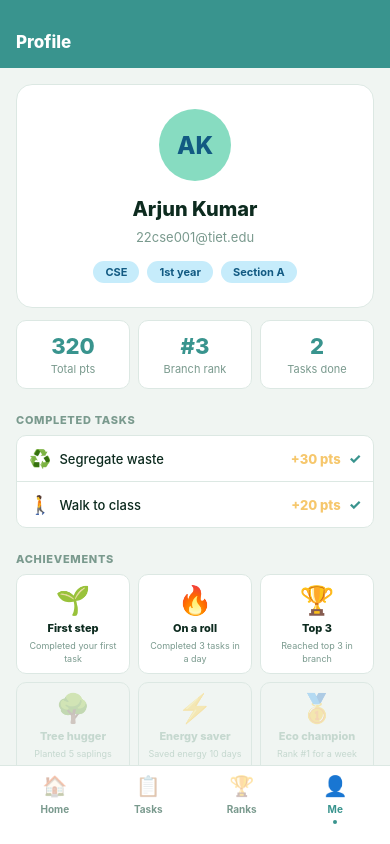
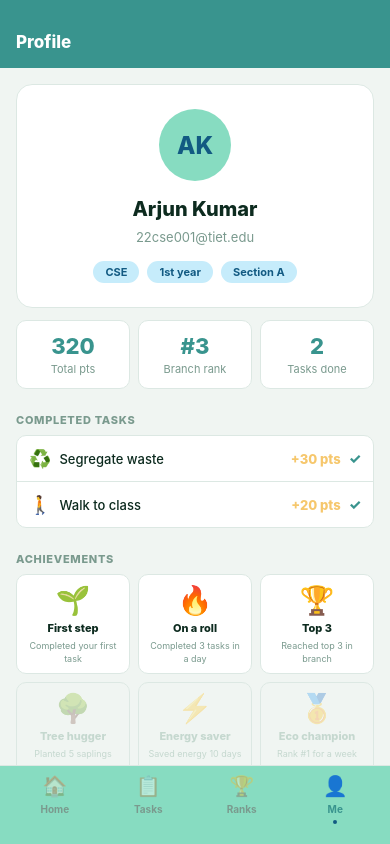
Before and after one commit to aarora-be25/EcoQuest, a React Native app: screen /profile in a window 390 px wide. Built offline with nearby package versions, Linux system fonts and the light colour scheme.

Commit message:
Update BottomNav.js

```diff
--- a/components/BottomNav.js
+++ b/components/BottomNav.js
@@ -42,7 +42,7 @@ export default function BottomNav({ active, navigation }) {
 const styles = StyleSheet.create({
   nav: {
     flexDirection: 'row',
-    backgroundColor: COLORS.white,
+    backgroundColor: COLORS.primarySoft,
     borderTopWidth: 1,
     borderTopColor: COLORS.border,
     paddingTop: SPACING.sm,
@@ -67,7 +67,7 @@ const styles = StyleSheet.create({
     width: 4,
     height: 4,
     borderRadius: 2,
-    backgroundColor: COLORS.primary,
+    backgroundColor: COLORS.primaryDark,
     marginTop: 2,
   },
 });
```
